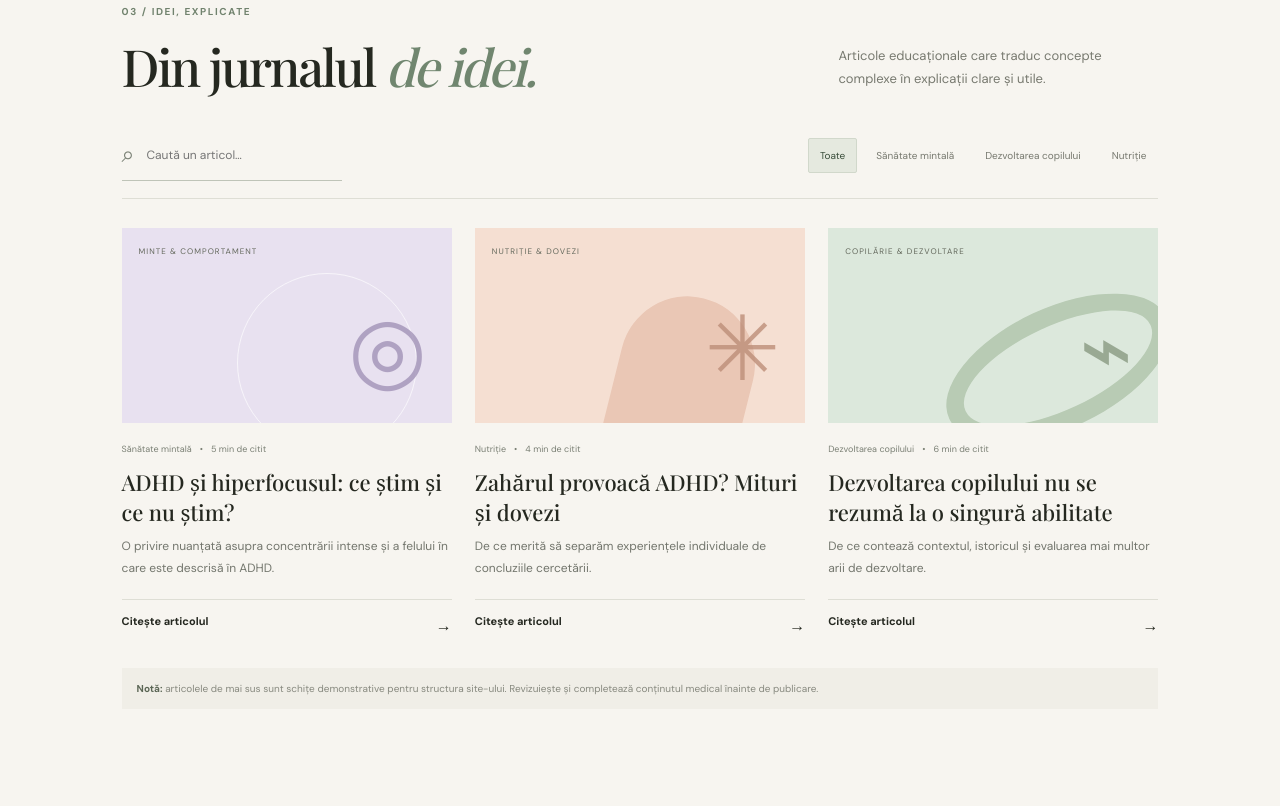
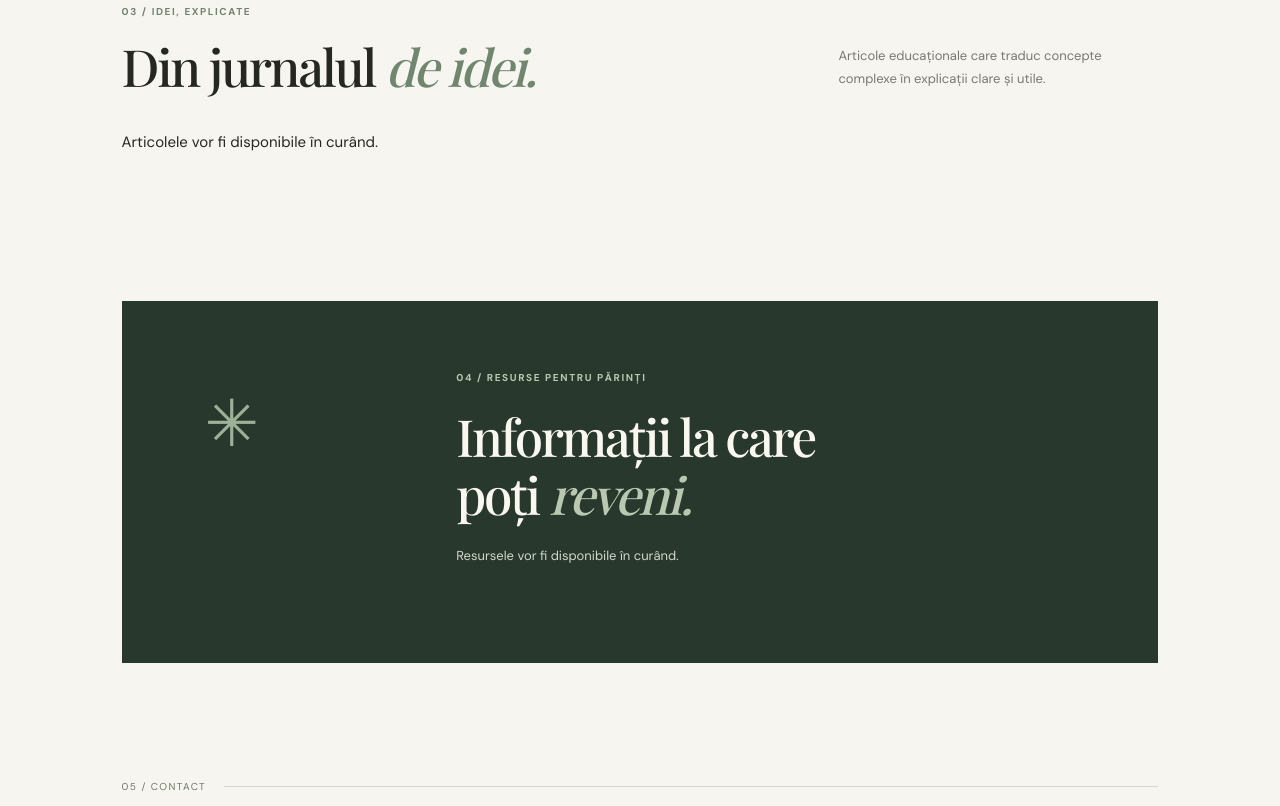
Before and after one commit to drandreeacristinagh/site-dr-andreea, a plain HTML site: page index.html in a window 1280 px wide. Shown: the part 2974-3780 px from the top of the page. Drawn offline with nearby package versions, Linux system fonts and the light colour scheme; a web font is replaced by a local one.

Commit message:
Add files via upload

```diff
--- a/index.html
+++ b/index.html
@@ -91,40 +91,7 @@
         <div><p class="eyebrow">03 / IDEI, EXPLICATE</p><h2>Din jurnalul <em>de idei.</em></h2></div>
         <p class="heading-aside">Articole educaționale care traduc concepte complexe în explicații clare și utile.</p>
       </div>
-      <div class="article-tools">
-        <label class="search-box"><span aria-hidden="true">⌕</span><input id="articleSearch" type="search" placeholder="Caută un articol…" aria-label="Caută articole"></label>
-        <div class="filter-row" role="group" aria-label="Filtrează articolele">
-          <button class="filter active" data-filter="Toate">Toate</button>
-          <button class="filter" data-filter="Sănătate mintală">Sănătate mintală</button>
-          <button class="filter" data-filter="Dezvoltarea copilului">Dezvoltarea copilului</button>
-          <button class="filter" data-filter="Nutriție">Nutriție</button>
-        </div>
-      </div>
-      <div class="article-grid" id="articleGrid">
-        <article class="article-card" data-category="Sănătate mintală" data-title="ADHD și hiperfocusul">
-          <div class="article-visual visual-lilac"><span class="visual-shape shape-circle"></span><span class="visual-label">MINTE & COMPORTAMENT</span><span class="visual-glyph">◎</span></div>
-          <div class="article-meta"><span>Sănătate mintală</span><span>•</span><span>5 min de citit</span></div>
-          <h3>ADHD și hiperfocusul: ce știm și ce nu știm?</h3>
-          <p>O privire nuanțată asupra concentrării intense și a felului în care este descrisă în ADHD.</p>
-          <a class="read-link" href="articles/adhd-hiperfocus.html">Citește articolul <span>→</span></a>
-        </article>
-        <article class="article-card" data-category="Nutriție" data-title="Zahărul și ADHD">
-          <div class="article-visual visual-peach"><span class="visual-shape shape-arch"></span><span class="visual-label">NUTRIȚIE & DOVEZI</span><span class="visual-glyph">✳</span></div>
-          <div class="article-meta"><span>Nutriție</span><span>•</span><span>4 min de citit</span></div>
-          <h3>Zahărul provoacă ADHD? Mituri și dovezi</h3>
-          <p>De ce merită să separăm experiențele individuale de concluziile cercetării.</p>
-          <a class="read-link" href="articles/zahar-si-adhd.html">Citește articolul <span>→</span></a>
-        </article>
-        <article class="article-card" data-category="Dezvoltarea copilului" data-title="Cum evaluăm dezvoltarea">
-          <div class="article-visual visual-green"><span class="visual-shape shape-wave"></span><span class="visual-label">COPILĂRIE & DEZVOLTARE</span><span class="visual-glyph">⌁</span></div>
-          <div class="article-meta"><span>Dezvoltarea copilului</span><span>•</span><span>6 min de citit</span></div>
-          <h3>Dezvoltarea copilului nu se rezumă la o singură abilitate</h3>
-          <p>De ce contează contextul, istoricul și evaluarea mai multor arii de dezvoltare.</p>
-          <a class="read-link" href="articles/evaluarea-dezvoltarii.html">Citește articolul <span>→</span></a>
-        </article>
-      </div>
-      <p class="no-results" id="noResults" hidden>Nu am găsit articole pentru această căutare.</p>
-      <p class="editor-note"><strong>Notă:</strong> articolele de mai sus sunt schițe demonstrative pentru structura site-ului. Revizuiește și completează conținutul medical înainte de publicare.</p>
+      <p class="articles-coming-soon">Articolele vor fi disponibile în curând.</p>
     </section>
 
     <section class="resources-section section" id="resurse">
@@ -133,8 +100,7 @@
         <div>
           <p class="eyebrow">04 / RESURSE PENTRU PĂRINȚI</p>
           <h2>Informații la care<br>poți <em>reveni.</em></h2>
-          <p>În timp, aici pot apărea ghiduri, liste de întrebări pentru consultații și materiale educaționale care să te ajute să porți conversații mai informate cu specialiștii.</p>
-          <a class="button button-light" href="#contact">Solicită informații <span>↗</span></a>
+          <p>Resursele vor fi disponibile în curând.</p>
         </div>
       </div>
     </section>
```
